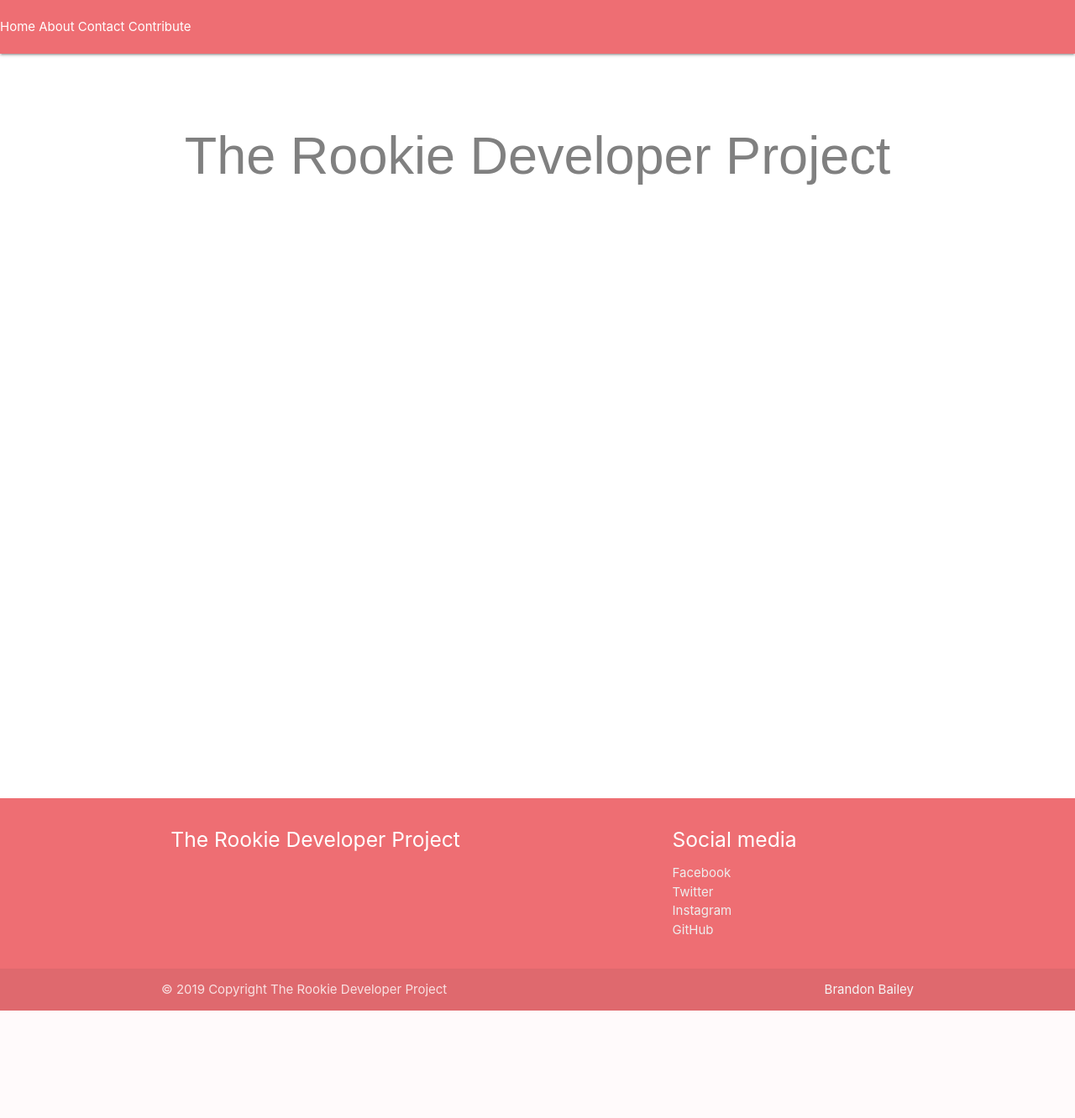
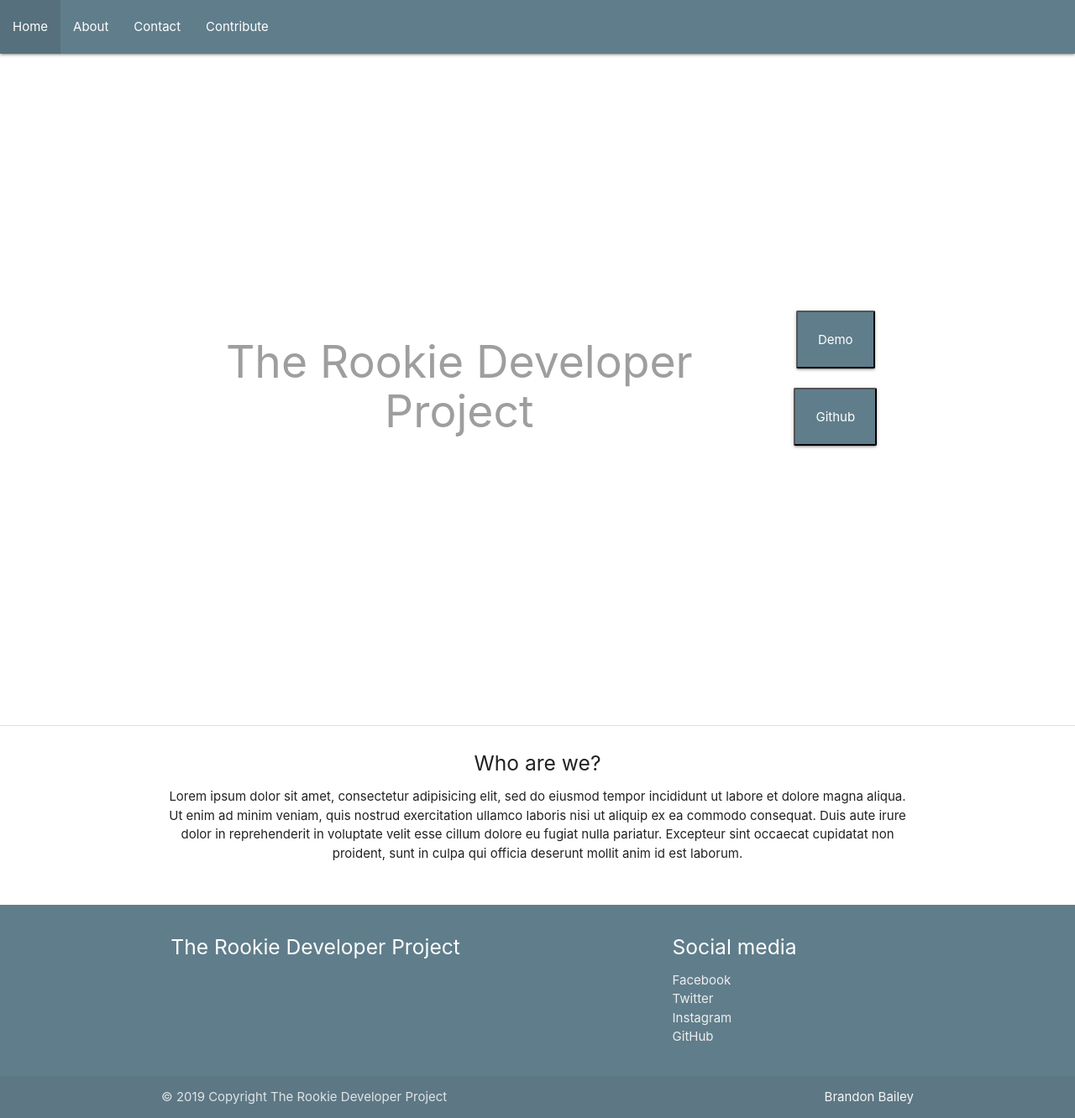
Before and after one commit to brandon-kyle-bailey/the-rookie-developer, a Flask app: page / in a window 1280 px wide. Shown: the whole page at 84% size. Before the commit the page ends 1204 px from the top, so only its background shows below. Run offline with Flask 2, Linux system fonts and the light colour scheme.

Commit message:
cleaning up landing page section delegation

```diff
--- a/app/static/css/style.css
+++ b/app/static/css/style.css
@@ -1,18 +1,3 @@
-a {
-	color: inherit;
-	text-decoration: none;
-}
-
-#main-title {
-	color: grey;
-	font-family: Arial, Helvetica, sans-serif;
-	text-align: center;
-}
-
-#section-1 {
+.custom-section {
 	height: 100vh;
 }
-
-footer {
-	display: block;
-}
--- a/app/templates/footer.html
+++ b/app/templates/footer.html
@@ -1,4 +1,4 @@
-        <footer class="page-footer">
+        <footer class="page-footer blue-grey">
           <div class="container">
             <div class="row">
               <div class="col l6 s12">
--- a/app/templates/index.html
+++ b/app/templates/index.html
@@ -9,20 +9,50 @@
     <!-- Compiled and minified JavaScript -->
     <script src="https://cdnjs.cloudflare.com/ajax/libs/materialize/1.0.0/js/materialize.min.js"></script>
 
-	<link rel="stylesheet" type="text/css" href="../static/css/style.css">
+    <link rel="stylesheet" type="text/css" href="../static/css/style.css">
 </head>
 <body>
 
   <!-- navbar for webpage -->
   {% include "nav.html" %}
 
-	<br></br>
-	<div id='section-1'>
-		<h1 id='main-title'><a href='/'>The Rookie Developer Project</a></h1>
-	</div>
+	<section class="valign-wrapper custom-section">
+    <div class="container valign-wrapper">
+      <div class="row">
+        <h2 class="center-align">
+          <a class="grey-text" href='/'>The Rookie Developer Project</a>
+        </h2>
+      </div>
+      <div class="row center-align">
+        <button class="card-panel hoverable blue-grey">
+          <a class="white-text" href="#">Demo</a>
+        </button>
+        <button class="card-panel hoverable blue-grey">
+          <a class="white-text" href="#">Github</a>
+        </button>
+      </div>
+    </div>
+  </section>
 
-    <!-- footer of webpage -->
-    {% include "footer.html" %}
-
+  <section>
+    <div class="divider"></div>
+    <div class="section">
+      <div class="container">
+        <div class="row center-align">
+          <h5>Who are we?</h5>
+          <p>Lorem ipsum dolor sit amet, consectetur adipisicing elit, sed do eiusmod
+          tempor incididunt ut labore et dolore magna aliqua. Ut enim ad minim veniam,
+          quis nostrud exercitation ullamco laboris nisi ut aliquip ex ea commodo
+          consequat. Duis aute irure dolor in reprehenderit in voluptate velit esse
+          cillum dolore eu fugiat nulla pariatur. Excepteur sint occaecat cupidatat non
+          proident, sunt in culpa qui officia deserunt mollit anim id est laborum.</p>
+        </div>
+      </div>
+    </div>
+  </section>
+    <section>
+      <!-- footer of webpage -->
+      {% include "footer.html" %}
+    </section>
 </body>
 </html>
--- a/app/templates/nav.html
+++ b/app/templates/nav.html
@@ -1,6 +1,8 @@
-	<nav>
-		<a href='/'>Home</a>
-		<a href='/about'>About</a>
-		<a href='/contact'>Contact</a>
-		<a href='https://github.com/brandon-kyle-bailey/the-rookie-developer/blob/master/docs/CONTRIBUTING.md' target="_blank">Contribute</a>
+	<nav class="blue-grey">
+		<ul>
+			<li><a href='/'>Home</a></li>
+			<li><a href='/about'>About</a></li>
+			<li><a href='/contact'>Contact</a></li>
+			<li><a href='https://github.com/brandon-kyle-bailey/the-rookie-developer/blob/master/docs/CONTRIBUTING.md' target="_blank">Contribute</a></li>
+		</ul>
 	</nav>
```
Also changed, not shown: app/templates/about.html (+4 -4 lines), app/templates/contact.html (+8 -10 lines), 1 other file.
